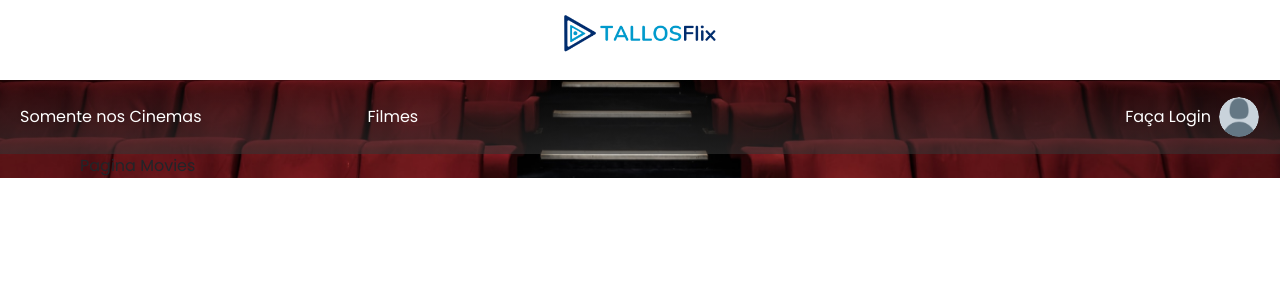
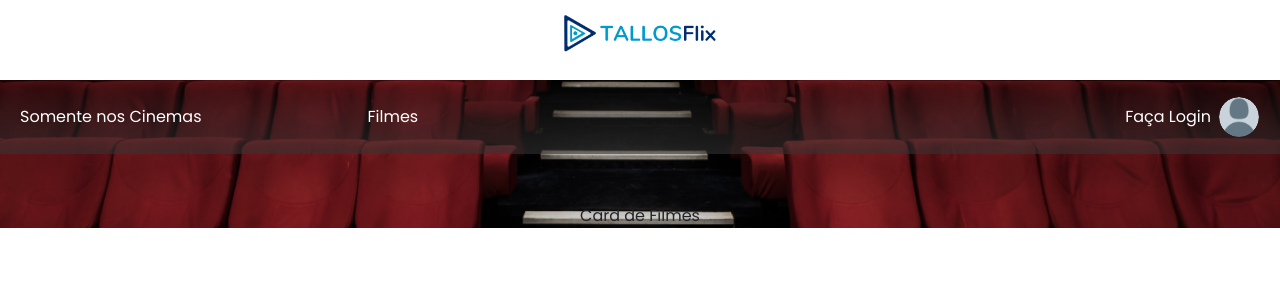
Before and after one commit to Paulo-DevTallos/front-user-tallos-flix, a Vue app: page /home/movie in a window 1280 px wide. Shown: the top 300 px of the page. Built offline with nearby package versions, Linux system fonts and the light colour scheme.

Commit message:
feat:TF-54 / TF-75 - criando pagina de movies e componente de card

```diff
--- /dev/null
+++ b/src/components/Cards/CardMovie.vue
@@ -0,0 +1,13 @@
+<template>
+  <div>
+    Card de Filmes
+  </div>
+</template>
+
+<script lang="ts">
+import { defineComponent } from 'vue';
+
+export default defineComponent({
+  name: 'CardMovie',
+});
+</script>
--- a/src/pages/Movies/MovieView.vue
+++ b/src/pages/Movies/MovieView.vue
@@ -1,14 +1,16 @@
 <template>
-  <div>
-    Pagina Movies
+  <div class="page-container">
+    <CardMovie />
   </div>
 </template>
 
 <script lang="ts">
 import { defineComponent } from 'vue';
+import CardMovie from '../../components/Cards/CardMovie.vue';
 
 export default defineComponent({
-  name: 'MovieView',
+    name: "MovieView",
+    components: { CardMovie }
 });
 </script>
 
```
